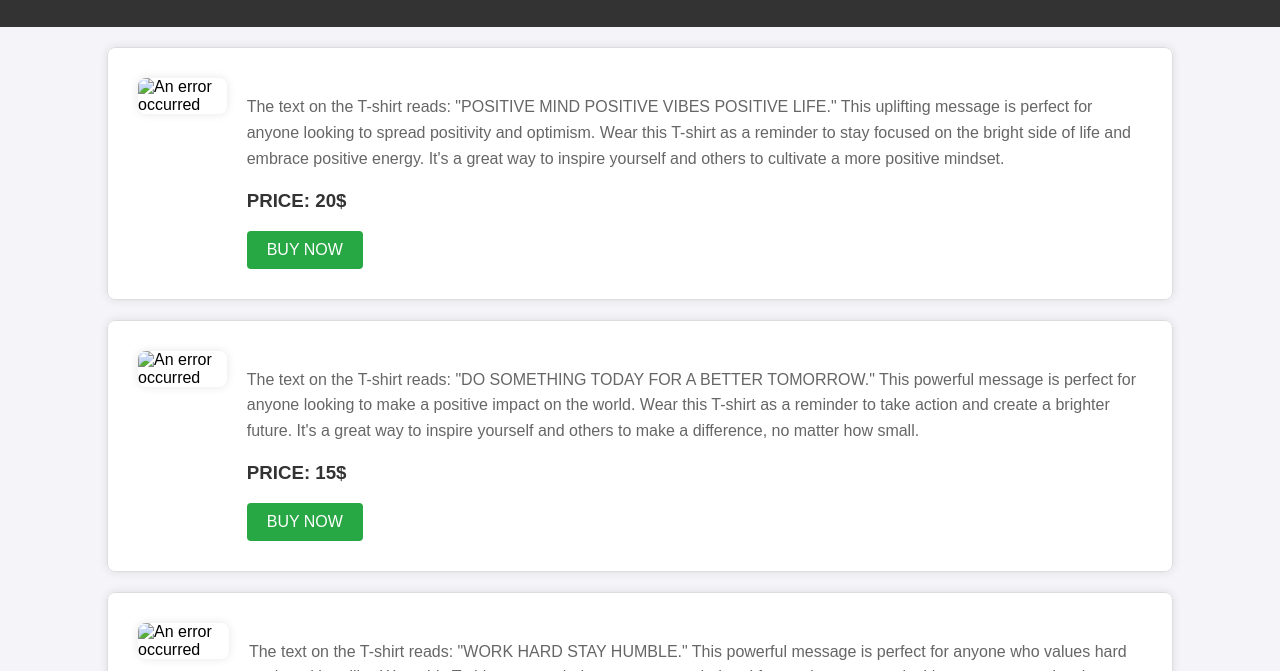
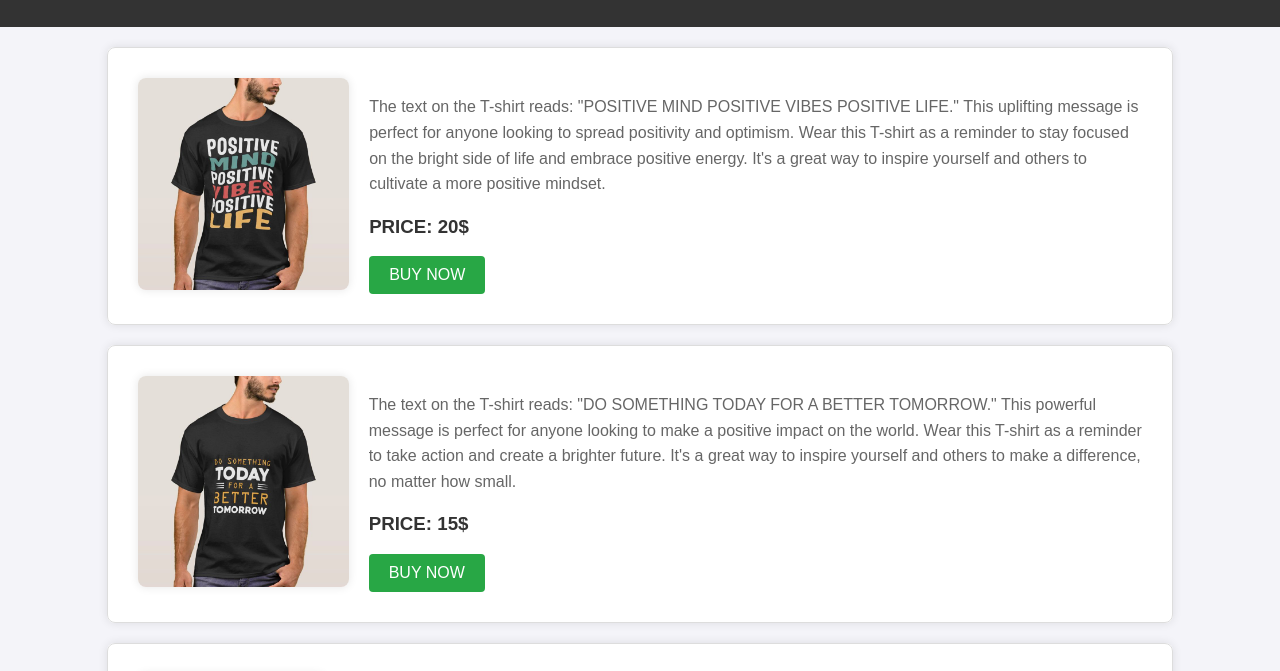
Before and after one commit to affan464/hjstore, a plain HTML site: page motivation.html in a window 1280 px wide. Shown: the part 71-742 px from the top of the page. Drawn offline with Linux system fonts and the light colour scheme.

Commit message:
fix image in motivation.html

```diff
--- a/motivation.html
+++ b/motivation.html
@@ -111,7 +111,7 @@
 </head>
 <body>
     <header>
-        <a href="../home.html"><button>Back to HOME</button></a>
+        <a href="./home.html"><button>Back to HOME</button></a>
         <h1>Motivational T-shirts</h1>
     </header>
 
@@ -120,7 +120,7 @@
             <table>
                 <tr>
                     <td>
-                        <img src="../../Assets/motivation1.jpeg" alt="An error occurred">
+                        <img src="./motivation1.jpeg" alt="An error occurred">
                     </td>
                     <td>
                         <p>The text on the T-shirt reads: "POSITIVE MIND POSITIVE VIBES POSITIVE LIFE." This uplifting message is perfect for anyone looking to spread positivity and optimism. Wear this T-shirt as a reminder to stay focused on the bright side of life and embrace positive energy. It's a great way to inspire yourself and others to cultivate a more positive mindset.</p>
@@ -135,7 +135,7 @@
             <table>
                 <tr>
                     <td>
-                        <img src="../../Assets/motivation2.jpeg" alt="An error occurred">
+                        <img src="./motivation2.jpeg" alt="An error occurred">
                     </td>
                     <td>
                         <p>The text on the T-shirt reads: "DO SOMETHING TODAY FOR A BETTER TOMORROW." This powerful message is perfect for anyone looking to make a positive impact on the world. Wear this T-shirt as a reminder to take action and create a brighter future. It's a great way to inspire yourself and others to make a difference, no matter how small.</p>
@@ -150,7 +150,7 @@
             <table>
                 <tr>
                     <td>
-                        <img src="../../Assets/motivation3.jpeg" alt="An error occurred">
+                        <img src="./motivation3.jpeg" alt="An error occurred">
                     </td>
                     <td>
                         <p>The text on the T-shirt reads: "WORK HARD STAY HUMBLE." This powerful message is perfect for anyone who values hard work and humility. Wear this T-shirt as a reminder to stay grounded and focused on your goals. It's a great way to inspire yourself and others to strive for excellence while maintaining a humble attitude.</p>
```
